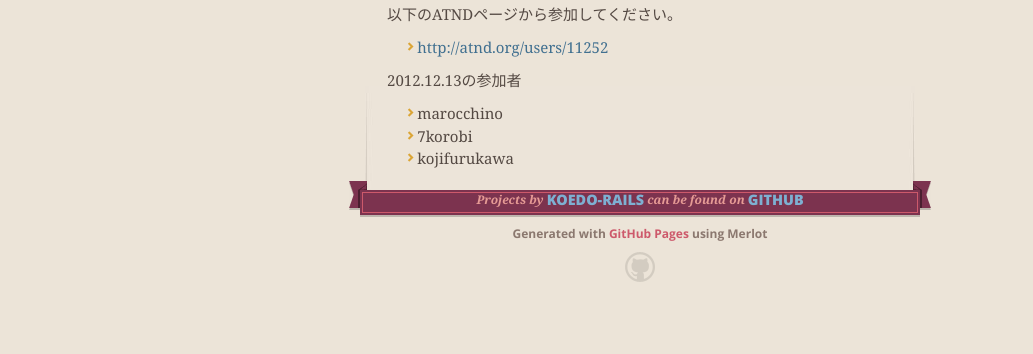
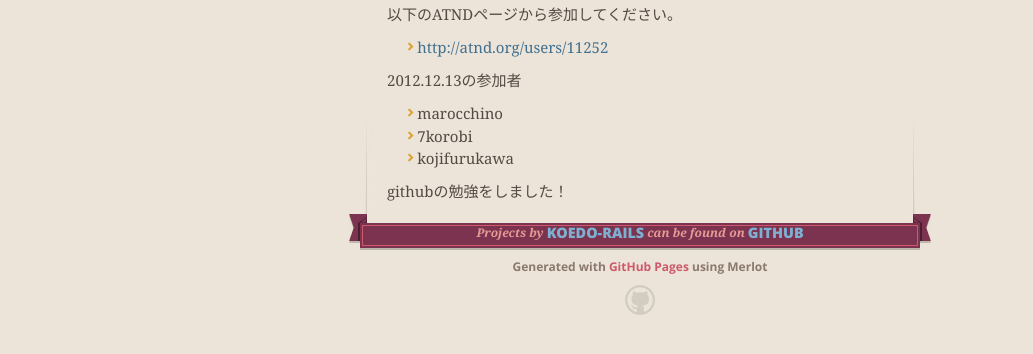
Before and after one commit to marocchino/koedo-rails.github.com, a plain HTML site: page index.html in a window 1280 px wide. Shown: the part 364-718 px from the top of the page, without its empty margins (0-1033 px from the left). Drawn offline with nearby package versions, Linux system fonts and the light colour scheme.

Commit message:
Update index.html

```diff
--- a/index.html
+++ b/index.html
@@ -62,6 +62,8 @@
 <li>7korobi</li>
 <li>kojifurukawa</li>
 </ul>
+
+<p>githubの勉強をしました！</p>
       </section>
 
       <footer>
```
